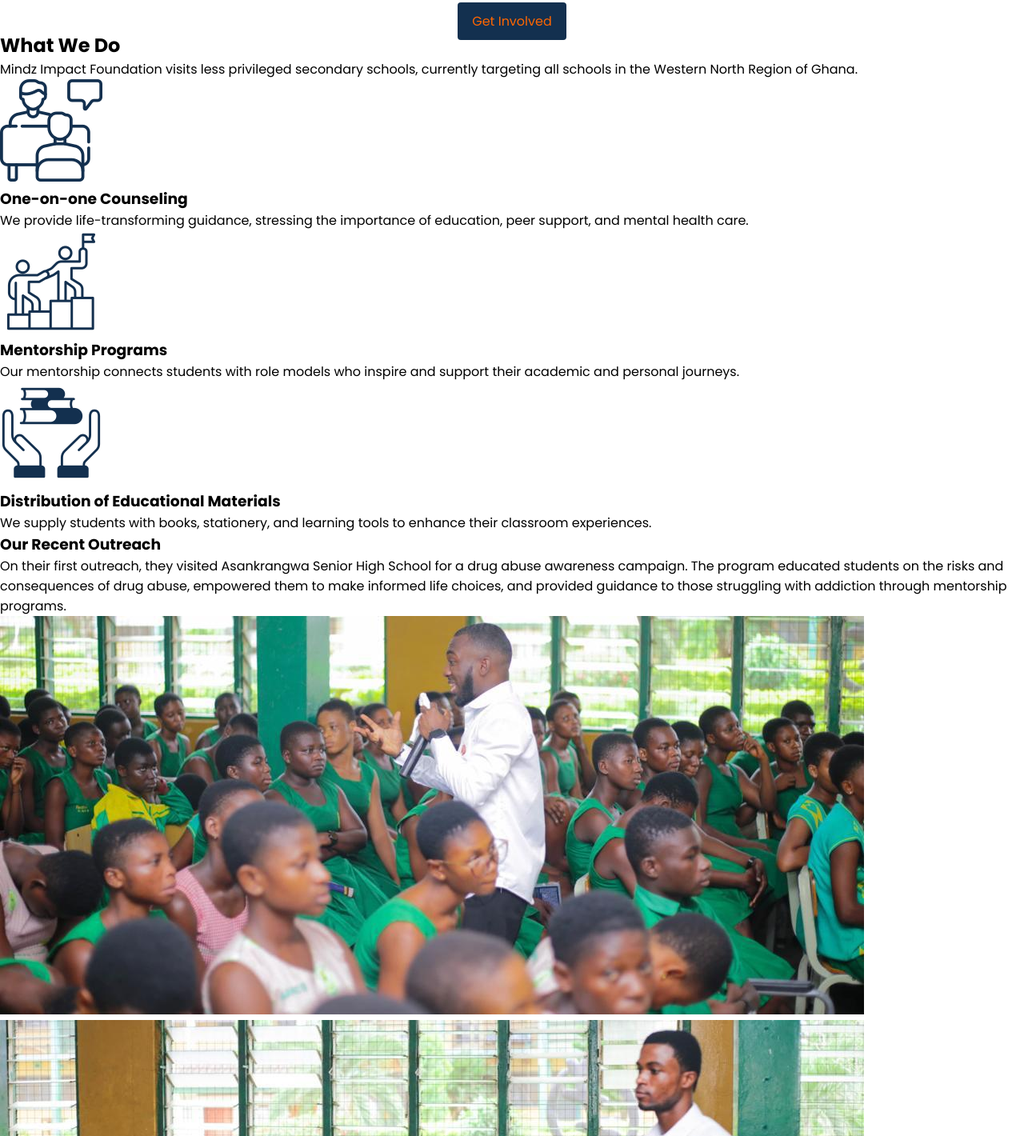
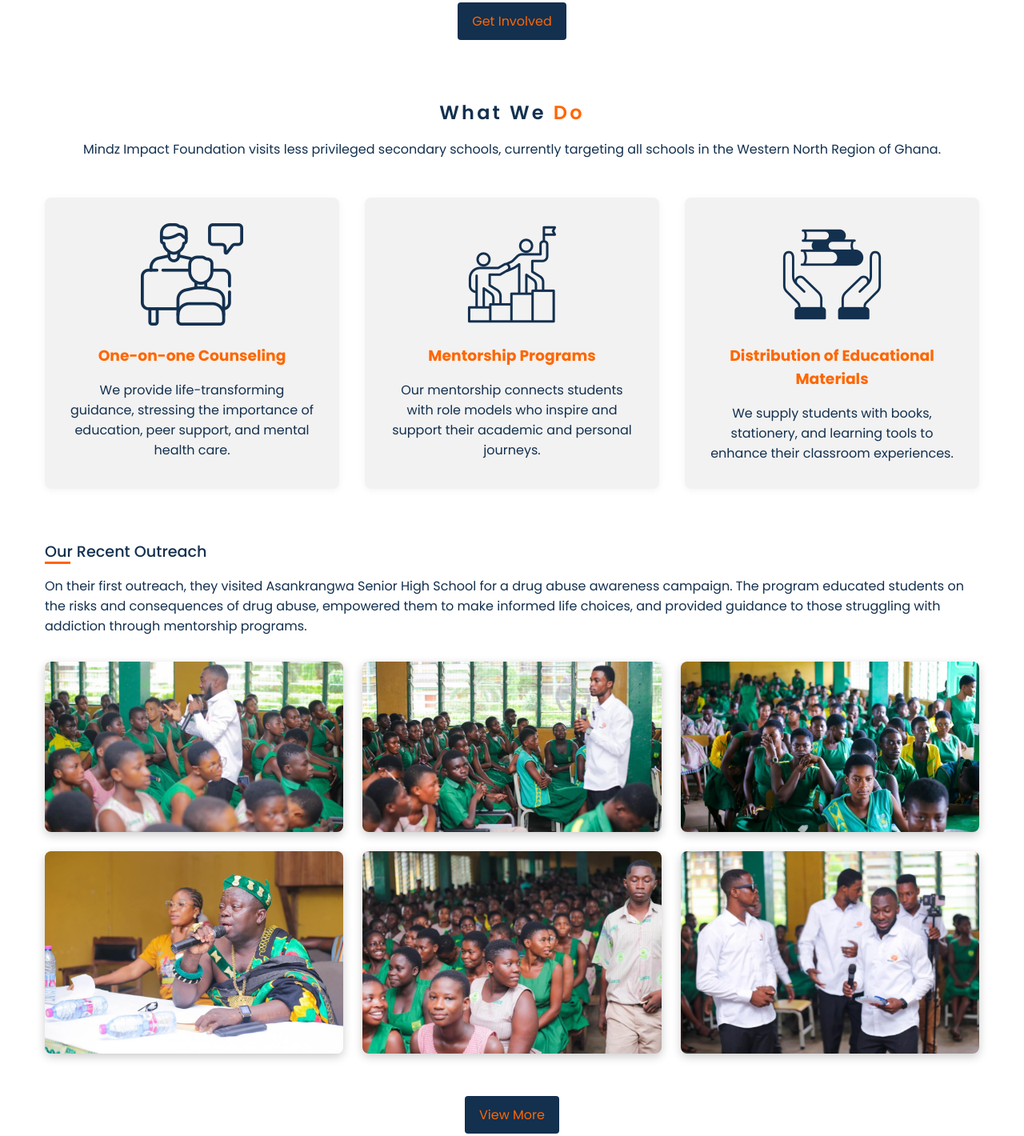
Before and after one commit to jaameyaw/mindzFoundation, a plain HTML site: page index.html in a window 1280 px wide. Shown: the part 1357-2777 px from the top of the page at 80% size. Drawn offline with Linux system fonts and the light colour scheme.

Commit message:
styling (what we do section)

```diff
--- a/style.css
+++ b/style.css
@@ -421,3 +421,143 @@ body {
 
 
 }
+
+
+/* What we do section */
+.what-we-section {
+  padding: 4rem 1rem;
+  max-width: 1200px;
+  margin: auto;
+}
+
+.what-we-title {
+  font-size: 1rem;
+	padding-top: 20px;
+	margin-bottom: 1rem;
+}
+
+.what-we-title h2{
+  letter-spacing: 0.20rem;
+  text-transform: capitalize;
+  font-weight: 600;
+  padding-bottom: 0.5rem;
+  text-align: center;
+  color: var(--deep-blue);
+}
+
+.what-we-title span {
+  color: var(--orange);
+}
+
+.what-we-title p {
+  font-size: 1rem;
+  color: var(--deep-blue);
+  margin-bottom: 3rem;
+  text-align: center;
+  padding-top: .5rem;
+}
+
+.cards {
+  display: grid;
+  grid-template-columns: repeat(auto-fit, minmax(250px, 1fr));
+  gap: 2rem;
+  margin-bottom: 3rem;
+}
+
+.card {
+  text-align: center;
+  padding: 2rem;
+  background: var(--light-gray);
+  border-radius: 0.5rem;
+  box-shadow: 0 2px 10px rgba(0,0,0,0.05);
+  transition: transform 0.3s ease, box-shadow 0.3s ease;
+}
+
+.card:hover {
+  transform: translateY(-5px);
+  box-shadow: 0 6px 20px rgba(0,0,0,0.1);
+}
+
+.card h3 {
+  color: var(--orange);
+  margin-bottom: 1rem;
+  margin-top: 1rem;
+}
+
+.card p {
+  color: var(--deep-blue);
+}
+
+.recent-outreach {
+  margin-top: 4rem;
+}
+
+.recent-outreach h3 {
+  font-size: 1.2rem;
+  margin-bottom: 1rem;
+  font-weight: 500;
+  color: var(--deep-blue);
+  position: relative;
+}
+
+.recent-outreach h3::after{
+  content: "";
+  position: absolute;
+  background-color: var(--orange);
+  height: 3px;
+  width: 32px;
+  left: 0;
+  bottom: -1px;
+}
+
+.recent-outreach p {
+  color: var(--deep-blue);
+  margin-bottom: 2rem;
+
+}
+
+.gallery-container {
+  display: flex;
+  flex-wrap: wrap;
+  gap: 1rem;
+  justify-content: center;
+}
+
+.media-gallery {
+  display: grid;
+  grid-template-columns: repeat(auto-fit, minmax(220px, 1fr));
+  gap: 1.5rem;
+  justify-content: center;
+  align-items: stretch;
+}
+
+.media-gallery img {
+  width: 100%;
+  height: auto;
+  border-radius: 0.5rem;
+  object-fit: cover;
+  transition: transform 0.3s ease, box-shadow 0.3s ease;
+  box-shadow: 0 4px 12px rgba(0, 0, 0, 0.2);
+  cursor: pointer;
+}
+
+.media-gallery img:hover {
+  transform: scale(1.03);
+  box-shadow: 0 8px 20px rgba(0, 0, 0, 0.1);
+}
+
+.gallery-btn{
+  margin-bottom: 2rem;
+}
+
+@media (min-width: 768px) {
+  .media-gallery {
+    grid-template-columns: repeat(3, 1fr);
+  }
+}
+
+@media (max-width: 600px) {
+  .cards {
+    grid-template-columns: 1fr;
+  }
+}
```
